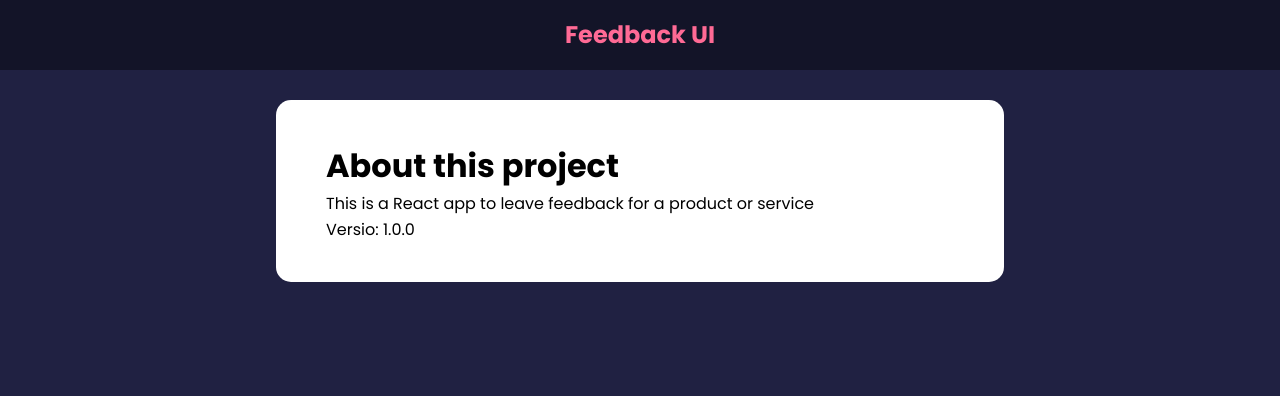
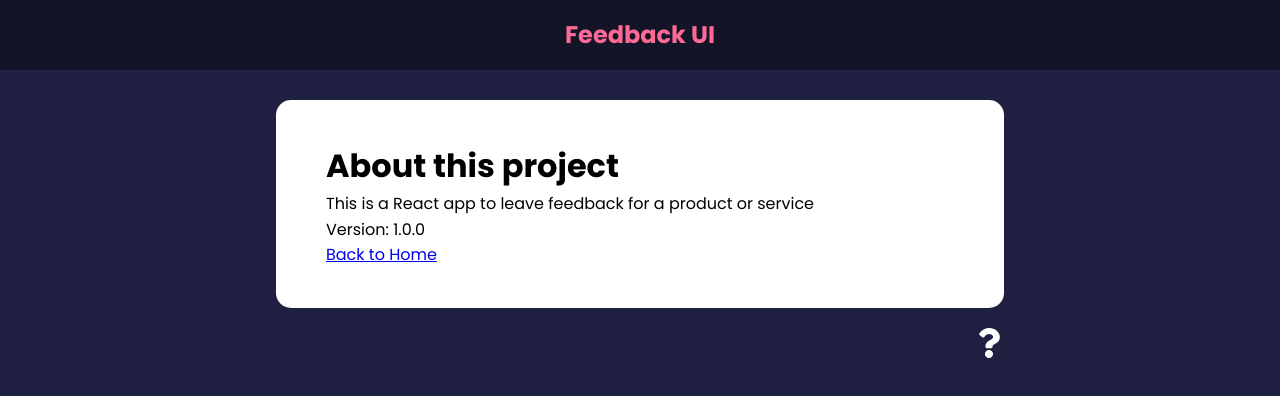
Before and after one commit to miquelespinosa2/feedback-react-app, a React (Create React App) app: page /about in a window 1280 px wide. Shown: the top 396 px of the page. Built offline with nearby package versions, Linux system fonts and the light colour scheme.

Commit message:
finished the next lesson

```diff
--- a/src/App.js
+++ b/src/App.js
@@ -7,6 +7,7 @@
 import FeedbackStats from './components/FeedbackStats'
 import FeedbackForm from './components/FeedbackForm'
 import AboutPage from './pages/AboutPage'
+import AboutIconLink from './components/AboutIconLink'
 
 
 function App() {
@@ -41,6 +42,7 @@
 
       <Route path='/about' element={<AboutPage />} />
       </Routes>
+      <AboutIconLink />
       </div>
     </Router>
   )
--- /dev/null
+++ b/src/components/AboutIconLink.jsx
@@ -0,0 +1,17 @@
+import {Link} from 'react-router-dom'
+import {FaQuestion} from 'react-icons/fa'
+import React from 'react'
+
+function AboutIconLink() {
+  return (
+    <div className='about-link'>
+      <Link to={{
+        pathname: '/about',
+      }}>
+     <FaQuestion size={30} />
+     </Link>
+    </div>
+  )
+}
+
+export default AboutIconLink
--- a/src/pages/AboutPage.jsx
+++ b/src/pages/AboutPage.jsx
@@ -1,5 +1,6 @@
 import Card from '../components/shared/Card'
 import React from 'react'
+import {Link} from 'react-router-dom'
 
 function AboutPage() {
   return (
@@ -8,7 +9,10 @@
       <p>This is a React app to leave feedback for a product
         or service
       </p>
-      <p>Versio: 1.0.0</p>
+      <p>Version: 1.0.0</p>
+      <p>
+       <Link to='/'>Back to Home</Link>
+      </p>
     </Card>
   )
 }
```
